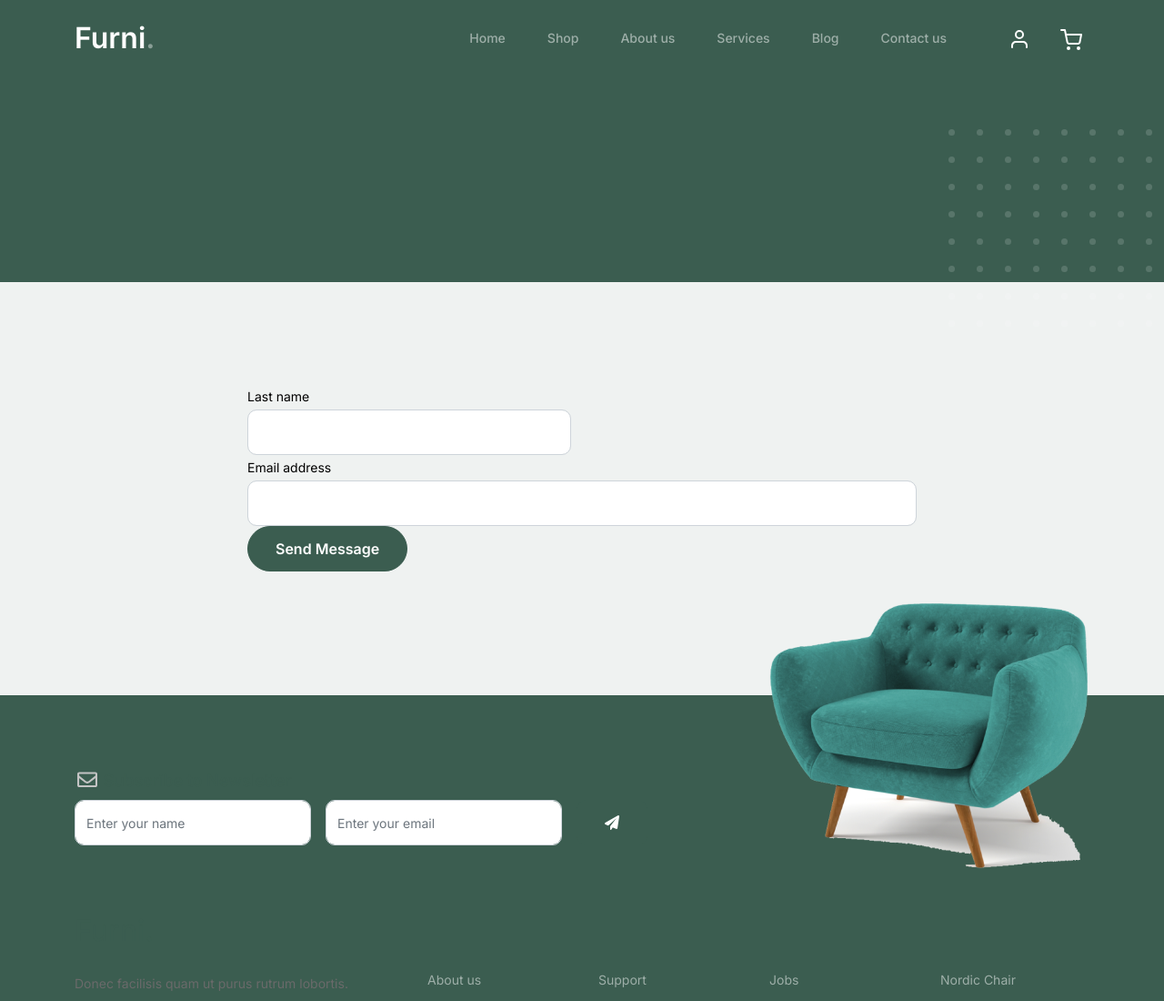
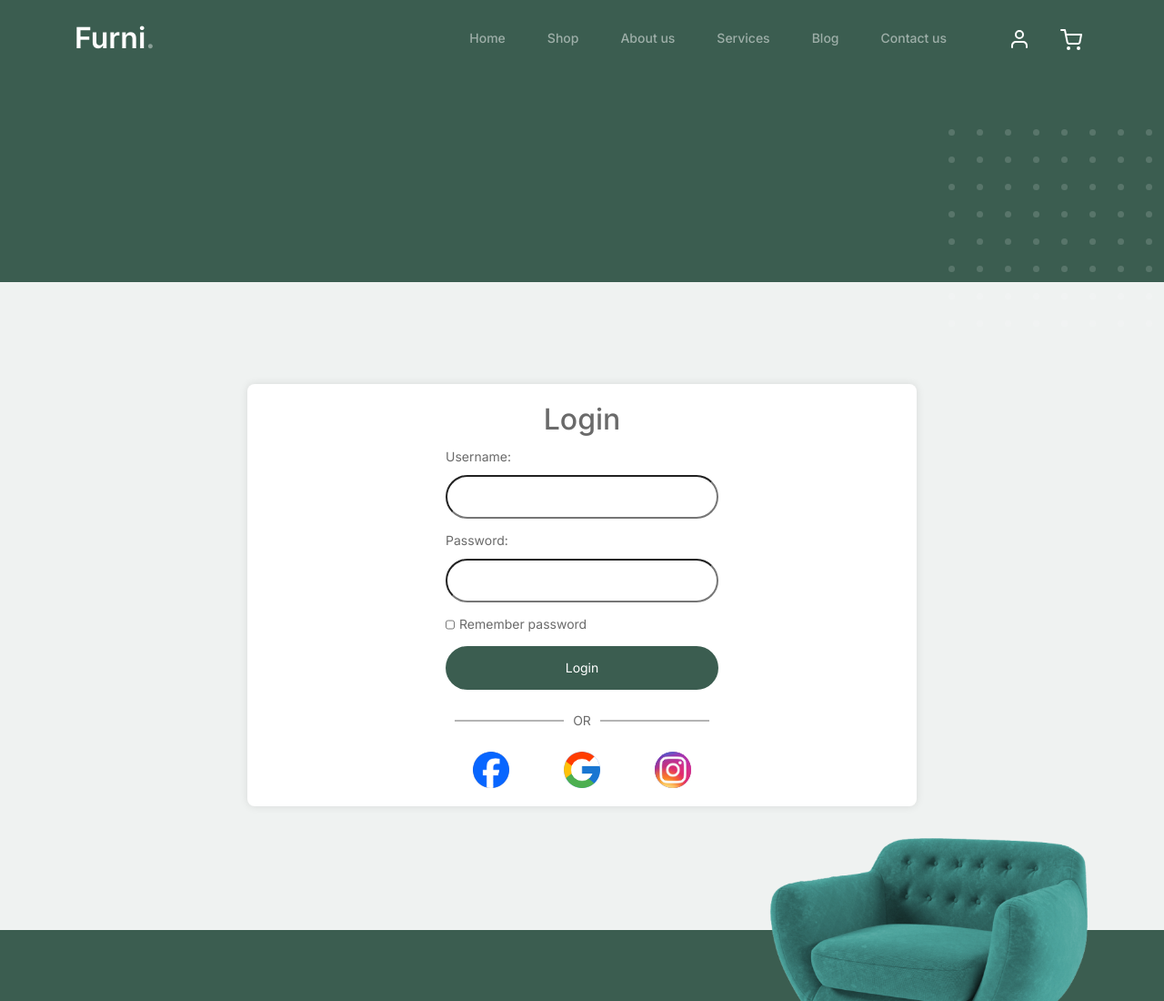
Before and after one commit to jeffhuang878/Finalproject1121-1, a plain HTML site: page login.html in a window 1280 px wide. Shown: the top 1100 px of the page at 91% size. Drawn offline with Linux system fonts and the light colour scheme.

Commit message:
登入0107 未完成

```diff
--- a/css/style.css
+++ b/css/style.css
@@ -709,3 +709,170 @@ textarea {
     height: 50px;
     border-radius: 50%;
     background: rgba(59, 93, 80, 0.2); }
+    .login-container {
+      background-color: #ffffff; /* 登錄區域的背景色，您可以根據需要調整 */
+      padding: 20px;
+      border-radius: 8px;
+      box-shadow: 0 0 10px rgba(0, 0, 0, 0.1); /* 添加陰影效果 */
+  }
+
+  .login-container h2 {
+      text-align: center;
+  }
+
+  .login-container form {
+      max-width: 300px; /* 調整表單的最大寬度 */
+      margin: 0 auto; /* 將表單置中 */
+  }
+
+  .login-container label {
+      display: block;
+      margin-bottom: 6px;
+  }
+
+  .login-container input {
+      width: 100%;
+      padding: 8px;
+      border-radius: 30px;
+      margin-bottom: 10px;
+      box-sizing: border-box;
+  }
+
+  .login-container button {
+      width: 100%;
+      padding: 10px;
+      background-color: #3b5d50; /* 按鈕的背景色，您可以根據需要調整 */
+      color: #fff;
+      border: none;
+      border-radius: 4px;
+      cursor: pointer;
+      border-radius: 30px;
+  }
+  .checkbox-container {
+    display: grid;
+    text-align: center;
+    grid-template-columns: auto auto; /* 两列布局，自动分配宽度 */
+    align-items: center; /* 垂直居中 */
+    column-gap: 0px; /* 列之间的间距 */
+    margin-bottom: 10px;
+  }
+.checkbox-container {
+  display: flex;
+  align-items: center;
+}
+
+#rememberMe {
+  margin-right: 5px; /* 可根据需要微调 */
+  width: 10px;
+  margin-bottom: 0px;
+}
+
+.checkbox-container label {
+  margin: 0; /* 移除文本的外边距 */
+}
+.or-divider {
+  text-align: center;
+  margin: 20px 0; /* 调整间距 */
+  position: relative;
+}
+
+.or-divider::before,
+.or-divider::after {
+  content: "";
+  display: inline-block;
+  width: 40%; /* 虚线长度，根据需要调整 */
+  height: 1px; /* 虚线粗细，根据需要调整 */
+  background-color: #6a6a6a; /* 虚线颜色，根据需要调整 */
+  position: absolute;
+  top: 50%;
+  transform: translateY(-50%);
+}
+
+.or-divider::before {
+  right: 10px; /* 调整虚线与文本的间距 */
+}
+
+.or-divider::after {
+  left: 10px; /* 调整虚线与文本的间距 */
+}
+
+.or-divider span {
+  background-color: #ffffff; /* 背景色，可根据需要调整 */
+  padding: 0 10px; /* 调整间距 */
+  color: #6a6a6a; /* 文本颜色，可根据需要调整 */
+}
+/* 添加虚线样式 */
+.or-divider {
+    text-align: center;
+    margin: 20px 0; /* 调整间距 */
+    position: relative;
+}
+
+.or-divider::before,
+.or-divider::after {
+    content: "";
+    display: inline-block;
+    width: 40%; /* 虚线长度，根据需要调整 */
+    height: 1px; /* 虚线粗细，根据需要调整 */
+    background-color: #6a6a6a; /* 虚线颜色，根据需要调整 */
+    position: absolute;
+    top: 50%;
+    transform: translateY(-50%);
+}
+
+.or-divider::before {
+    right: 10px; /* 调整虚线与文本的间距 */
+}
+
+.or-divider::after {
+    left: 10px; /* 调整虚线与文本的间距 */
+}
+
+.or-divider span {
+    background-color: #ffffff; /* 背景色，可根据需要调整 */
+    padding: 0 10px; /* 调整间距 */
+    color: #6a6a6a; /* 文本颜色，可根据需要调整 */
+}
+
+/* 添加登录方式图标样式 */
+.login-icons {
+    display: flex;
+    justify-content: space-around;
+    align-items: center;
+    margin-top: 20px; /* 调整图标与虚线的间距 */
+}
+
+.login-icon {
+    width: 40px; /* 图标宽度，可根据需要调整 */
+    height: 40px; /* 图标高度，可根据需要调整 */
+    border-radius: 50%; /* 将图标变成圆形 */
+    background-color: #ffffff; /* 图标背景色，可根据需要调整 */
+    display: flex;
+    justify-content: center;
+    align-items: center;
+}
+.social-icon {
+  width: 40px;
+  height: 40px;
+  border-radius: 50%;
+  overflow: hidden;
+  margin: 0 5px;
+}
+
+.social-icon img {
+  width: 100%;
+  height: 100%;
+  object-fit: cover; /* 保持圖片比例，並填滿容器 */
+}
+/* 根據你的需要，可以為每個社交媒體平台添加相應的顏色和背景圖片 */
+.facebook-icon {
+  background-color: #3b5998; /* Facebook 的藍色 */
+}
+
+.google-icon {
+  background-color: #4285f4; /* Google 的藍色 */
+}
+
+.instagram-icon {
+  background: linear-gradient(45deg, #405de6, #5851db, #833ab4, #c13584, #e1306c); /* Instagram 運動漸變色 */
+}
--- a/login.html
+++ b/login.html
@@ -84,23 +84,43 @@
           <div class="row justify-content-center">
 
 
-            <div class="col-md-8 col-lg-8 pb-4">
-              <form>
-                <div class="row">
-                  <div class="col-6">
-                    <div class="form-group">
-                      <label class="text-black" for="lname">Last name</label>
-                      <input type="text" class="form-control" id="lname">
+                <div class="col-md-8 col-lg-8 pb-4">
+                    <div class="login-container">
+                        <h2>Login</h2>
+                        <form action="/login" method="post">
+                            <label for="username">Username:</label>
+                            <input type="text" id="username" name="username" required>
+
+                            <label for="password">Password:</label>
+                            <input type="password" id="password" name="password" required>
+
+                            <div class="checkbox-container">
+                                <input type="checkbox" id="rememberMe" name="rememberMe">
+                                <label for="remember">Remember password</label>
+                            </div>
+                            <button type="submit">Login</button>
+                            <div class="or-divider">
+                                <span>OR</span>
+                            </div>
+                            <div class="login-icons">
+                                    <!-- Facebook 登录图标 -->
+                                    <div class="social-icon facebook-icon">
+                                        <a href="#"><img src="/images/fb icon.png" alt="Facebook"></a>
+                                      </div>
+
+                                      <div class="social-icon google-icon">
+                                        <a href="#"><img src="/images/google icon.png" alt="Google"></a>
+                                      </div>
+
+                                      <div class="social-icon instagram-icon">
+                                        <a href="#"><img src="/images/ig icon.jfif" alt="Instagram"></a>
+                                      </div>
+
+                                </div>
+                            </div>
+                        </form>
                     </div>
-                  </div>
                 </div>
-                <div class="form-group">
-                  <label class="text-black" for="email">Email address</label>
-                  <input type="email" class="form-control" id="email">
-                </div>
-                <button type="submit" class="btn btn-primary-hover-outline">Send Message</button>
-              </form>
-
             </div>
 
           </div>
```
Also changed, not shown: images/fb icon.png (added), images/google icon.png (added), images/ig icon.jfif (added).
